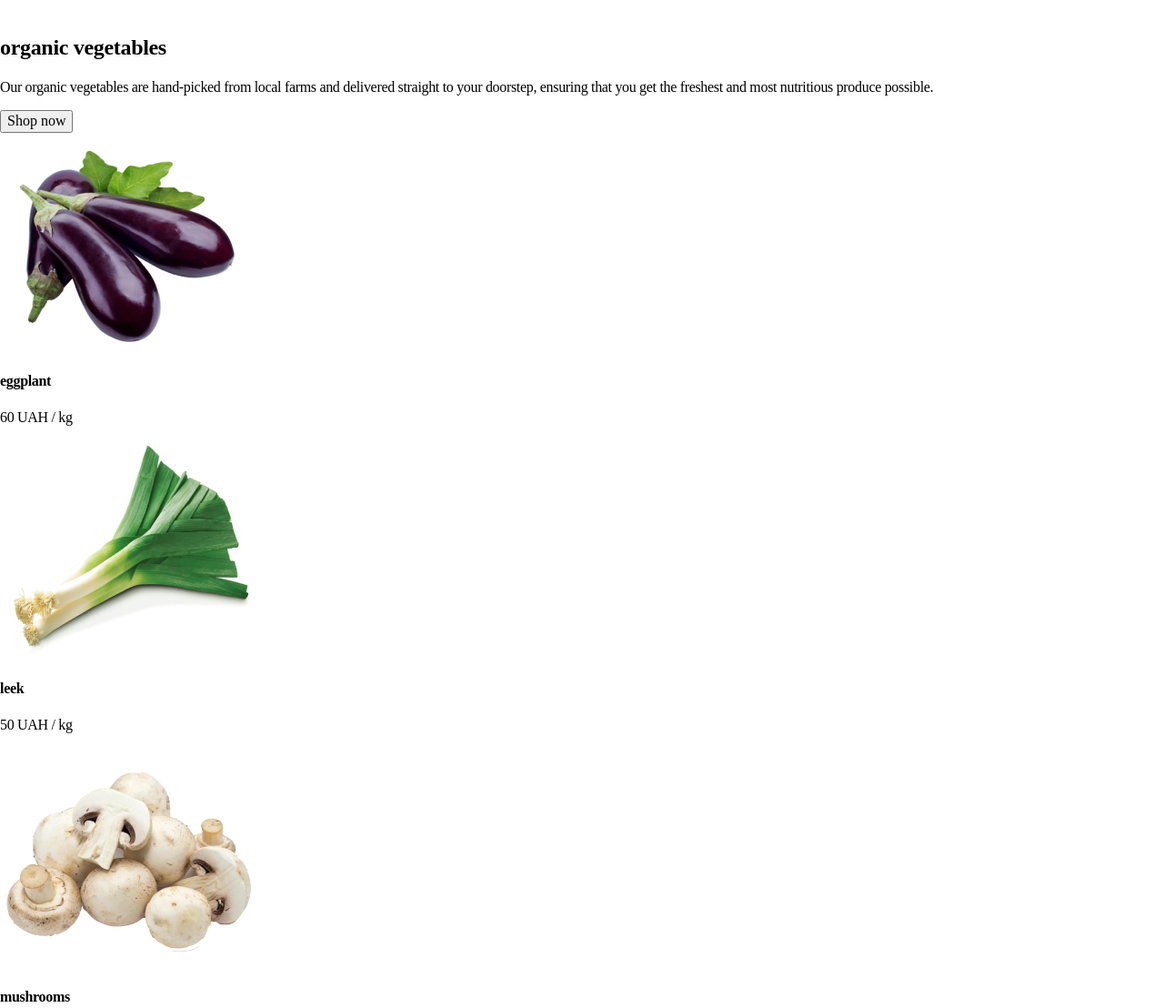
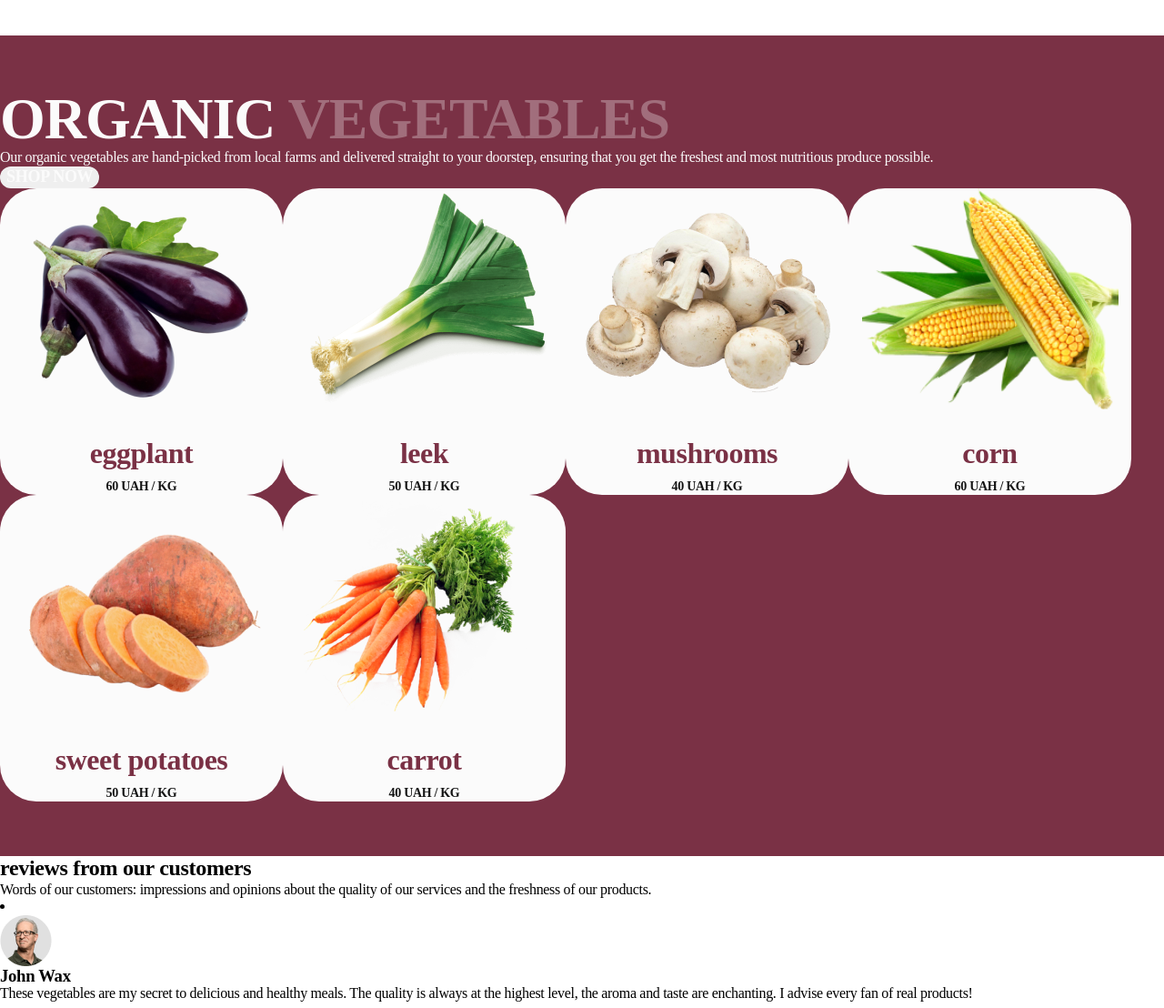
Before and after one commit to kiianskii/project-smart-team, a website built with Vite: page src/index.html in a window 1280 px wide. Shown: the part 1200-2308 px from the top of the page at 91% size. Built offline with nearby package versions, Linux system fonts and the light colour scheme.

Commit message:
vegetables-css-asya

```diff
--- a/src/css/vegetables.css
+++ b/src/css/vegetables.css
@@ -0,0 +1,99 @@
+h1,
+h2,
+h3,
+h4,
+h5,
+h6,
+p {
+  margin: 0;
+}
+
+.vegetables {
+    background-color: var(--brand-color);
+    width: 100%;
+    padding: 60px 0;
+}
+
+.vegetables-section .container {
+    max-width: 1280px;
+    display: flex;
+    margin: 0 auto;
+}
+
+.vegetables-title {color: var(--background);
+    font-size: 64px;
+    font-weight: 700;
+    line-height: 1;
+    letter-spacing: -0.015em;
+    text-transform: uppercase;
+}
+
+.vegetables-accent {
+    color: rgba(251, 251, 251, 0.30);
+font-size: 64px;
+font-weight: 700;
+line-height: 1;
+letter-spacing: -0.015em;
+text-transform: uppercase;
+}
+
+.vegetables-story {
+    color: var(--background);
+font-size: 16px;
+font-weight: 400;
+line-height: 1.25;
+letter-spacing: -0.02em;
+}
+
+.vegetables-btn {
+    padding: 16px, 32px;
+    color: var(--background);
+    font-size: 18px;
+    font-weight: 700;
+    line-height: 1.11;
+    letter-spacing: -0.015em;
+    text-transform: uppercase;
+    cursor: pointer;
+    border-radius: 30px;
+border: 1px solid rgba(251, 251, 251, 0.20);
+
+
+  }
+
+.vegetables-list {
+    display: flex;
+  flex-wrap: wrap;
+  gap: 18px, 28px;
+}
+
+.vegetables-item {
+    padding: 10px, 33px, 45px, 33px;
+    border-radius: 40px;
+background-color: var(--background);
+text-align: center;
+width: calc((100% - 18px * 2) / 4);
+}
+
+.vegetables-icon {
+    margin: 0 auto;
+}
+
+.vegetables-caption {
+    margin: 32px 0 12px;
+    color: var(--brand-color);
+font-family: "Studio Pro";
+font-size: 32px;
+font-weight: 700;
+line-height: 1;
+letter-spacing: -0.015em;
+}
+
+.vegetables-price {
+    color: var(--text-color);
+font-family: "Studio Pro";
+font-size: 14px;
+font-weight: 700;
+line-height: 1.29;
+letter-spacing: -0.015;
+text-transform: uppercase;
+}
--- a/src/partials/vegetables.html
+++ b/src/partials/vegetables.html
@@ -1,5 +1,5 @@
 <section class="vegetables" id="vegetables">
-  <div class="container">
+  <div class="vegetables-section container">
     <h2 class="vegetables-title">
       organic
       <span class="vegetables-accent">vegetables</span>
@@ -19,7 +19,7 @@
             ./img/vegetables/eggplant@2x.png 2x
           "
           src="./img/vegetables/eggplant@1x.png"
-          alt=""
+          alt="fresh-eggplant"
           width="282"
           height="243"
         />
@@ -28,13 +28,13 @@
       </li>
       <li class="vegetables-item">
         <img
-          class="ingridients-ill"
+          class="vegetables-icon"
           srcset="
             ./img/vegetables/leek@1x.png 1x,
             ./img/vegetables/leek@2x.png 2x
           "
           src="./img/vegetables/leek@1x.png"
-          alt=""
+          alt="fresh-leek"
           width="282"
           height="243"
         />
@@ -43,13 +43,13 @@
       </li>
       <li class="vegetables-item">
         <img
-          class="ingridients-ill"
+          class="vegetables-icon"
           srcset="
             ./img/vegetables/mushrooms@1x.png 1x,
             ./img/vegetables/mushrooms@2x.png 2x
           "
           src="./img/vegetables/mushrooms@1x.png"
-          alt=""
+          alt="fresh-mushrooms"
           width="282"
           height="243"
         />
@@ -58,28 +58,28 @@
       </li>
       <li class="vegetables-item">
         <img
-          class="ingridients-ill"
+          class="vegetables-icon"
           srcset="
             ./img/vegetables/corn@1x.png 1x,
             ./img/vegetables/corn@2x.png 2x
           "
           src="./img/vegetables/corn@1x.png"
-          alt=""
+          alt="fresh-corn"
           width="282"
           height="243"
         />
-        <h4 class="ingridients-caption">corn</h4>
+        <h4 class="vegetables-caption">corn</h4>
         <p class="vegetables-price">60 UAH / kg</p>
       </li>
       <li class="vegetables-item">
         <img
-          class="ingridients-ill"
+          class="vegetables-icon"
           srcset="
             ./img/vegetables/sweet-potatoes@1x.png 1x,
             ./img/vegetables/sweet-potatoes@2x.png 2x
           "
           src="./img/vegetables/sweet-potatoes@1x.png"
-          alt=""
+          alt="fresh-sweet-potatoes"
           width="282"
           height="243"
         />
@@ -88,13 +88,13 @@
       </li>
       <li class="vegetables-item">
         <img
-          class="ingridients-ill"
+          class="vegetables-icon"
           srcset="
-            ./img/vegetables/carrot@1x.png   1x,
-            ./img/vegetables/eggplant@2x.png 2x
+            ./img/vegetables/carrot@1x.png 1x,
+            ./img/vegetables/carrot@2x.png 2x
           "
           src="./img/vegetables/carrot@1x.png"
-          alt=""
+          alt="fresh-carrot"
           width="282"
           height="243"
         />
```
